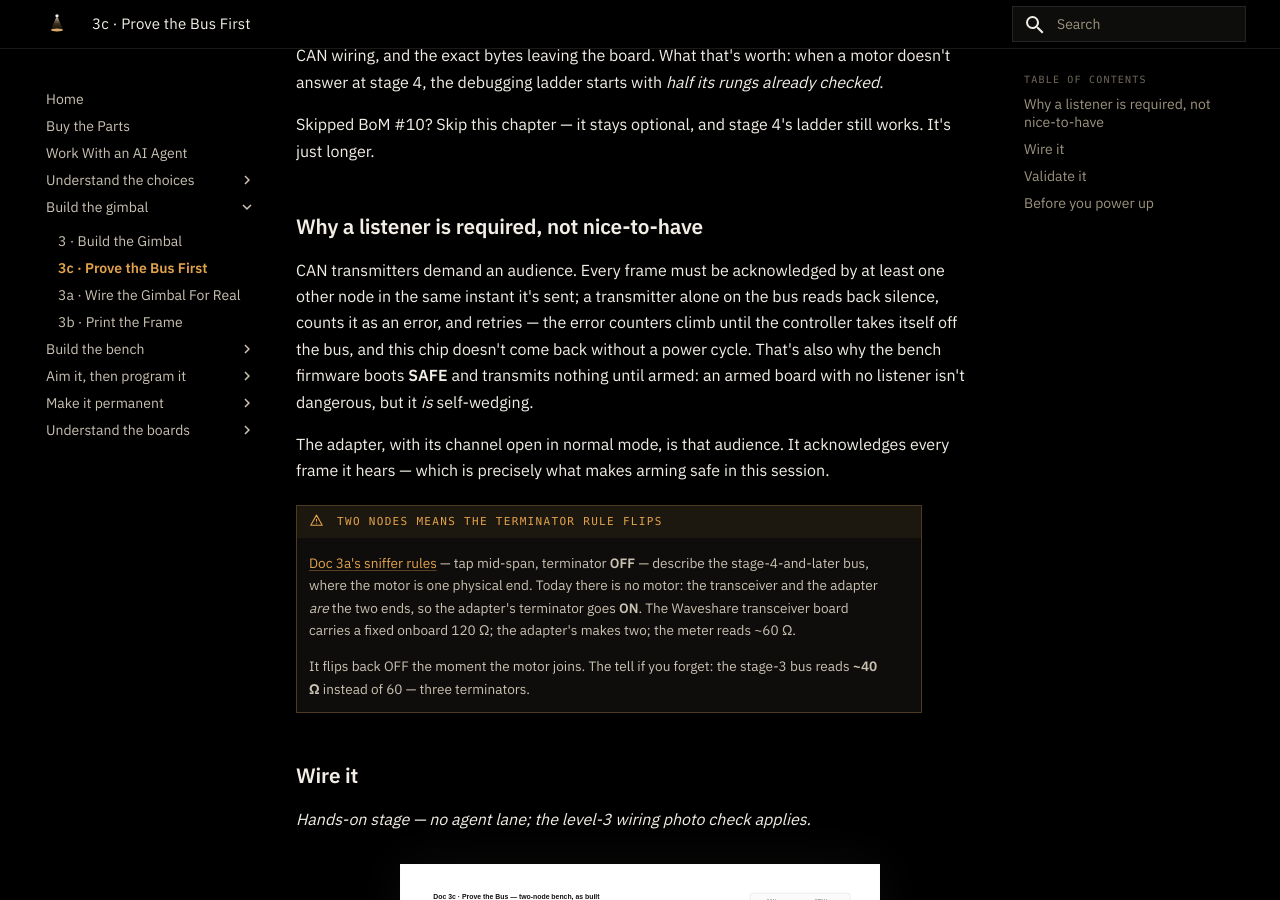
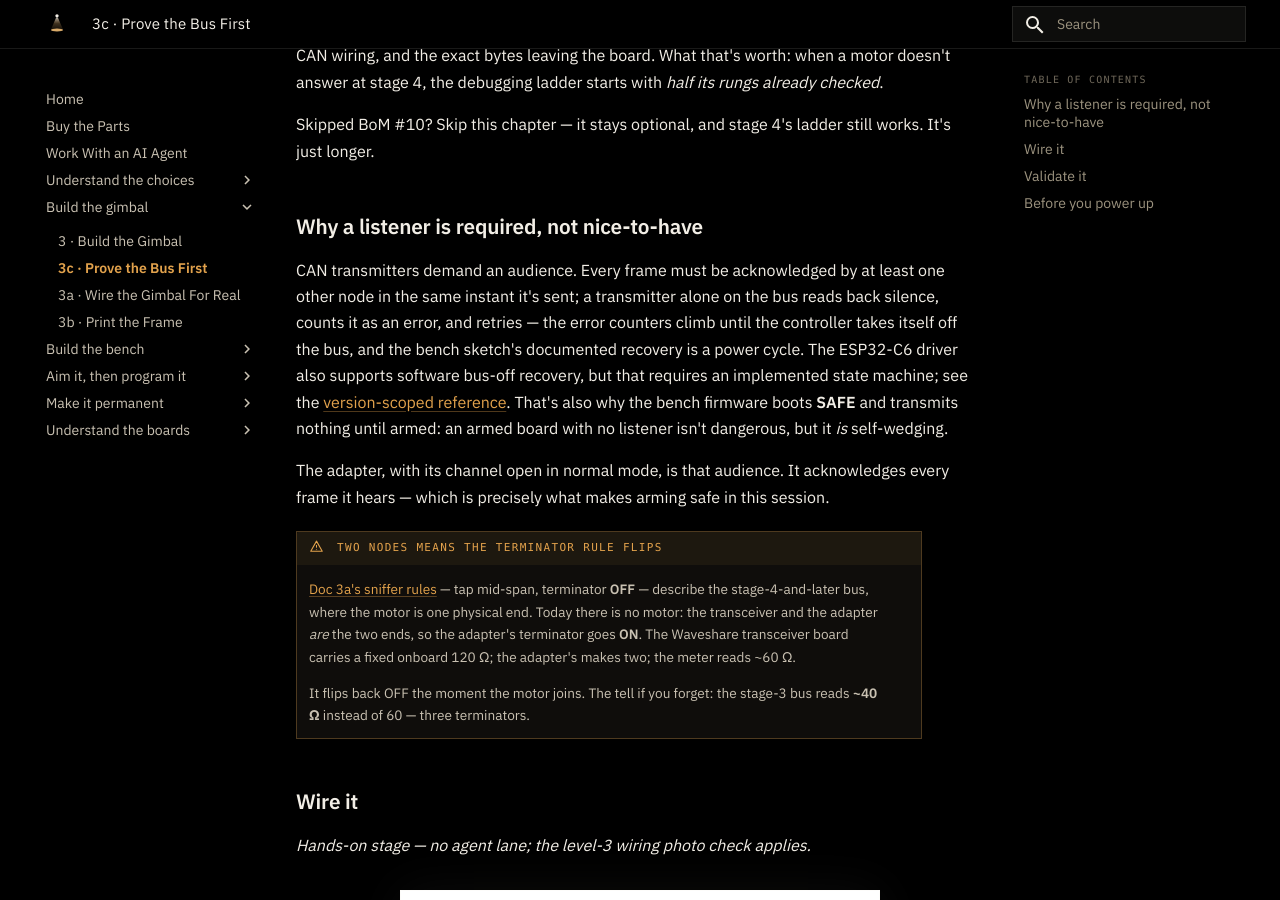
Before and after one commit to hooterjackson/engineered-lighting-site, an MkDocs documentation site: the page built from docs/03c-prove-the-bus.md, in a window 1280 px wide and 900 px high, scrolled down 329 px. Built offline with MkDocs 1.6.1 and Material for MkDocs 9.7.7, drawn with Linux system fonts in a browser that asks for light colours.

Commit message:
Distinguish bench reset procedure from TWAI software recovery

```diff
--- a/docs/03c-prove-the-bus.md
+++ b/docs/03c-prove-the-bus.md
@@ -25,7 +25,9 @@ just longer.
 CAN transmitters demand an audience. Every frame must be acknowledged by at least one other node
 in the same instant it's sent; a transmitter alone on the bus reads back silence, counts it as an
 error, and retries — the error counters climb until the controller takes itself off the bus, and
-this chip doesn't come back without a power cycle. That's also why the bench firmware boots
+the bench sketch's documented recovery is a power cycle. The ESP32-C6 driver also
+supports software bus-off recovery, but that requires an implemented state machine;
+see the [version-scoped reference](rmd-l5005-control-and-tuning.md#host-timeouts-and-can-recovery). That's also why the bench firmware boots
 **SAFE** and transmits nothing until armed: an armed board with no listener isn't dangerous,
 but it *is* self-wedging.
 
```
